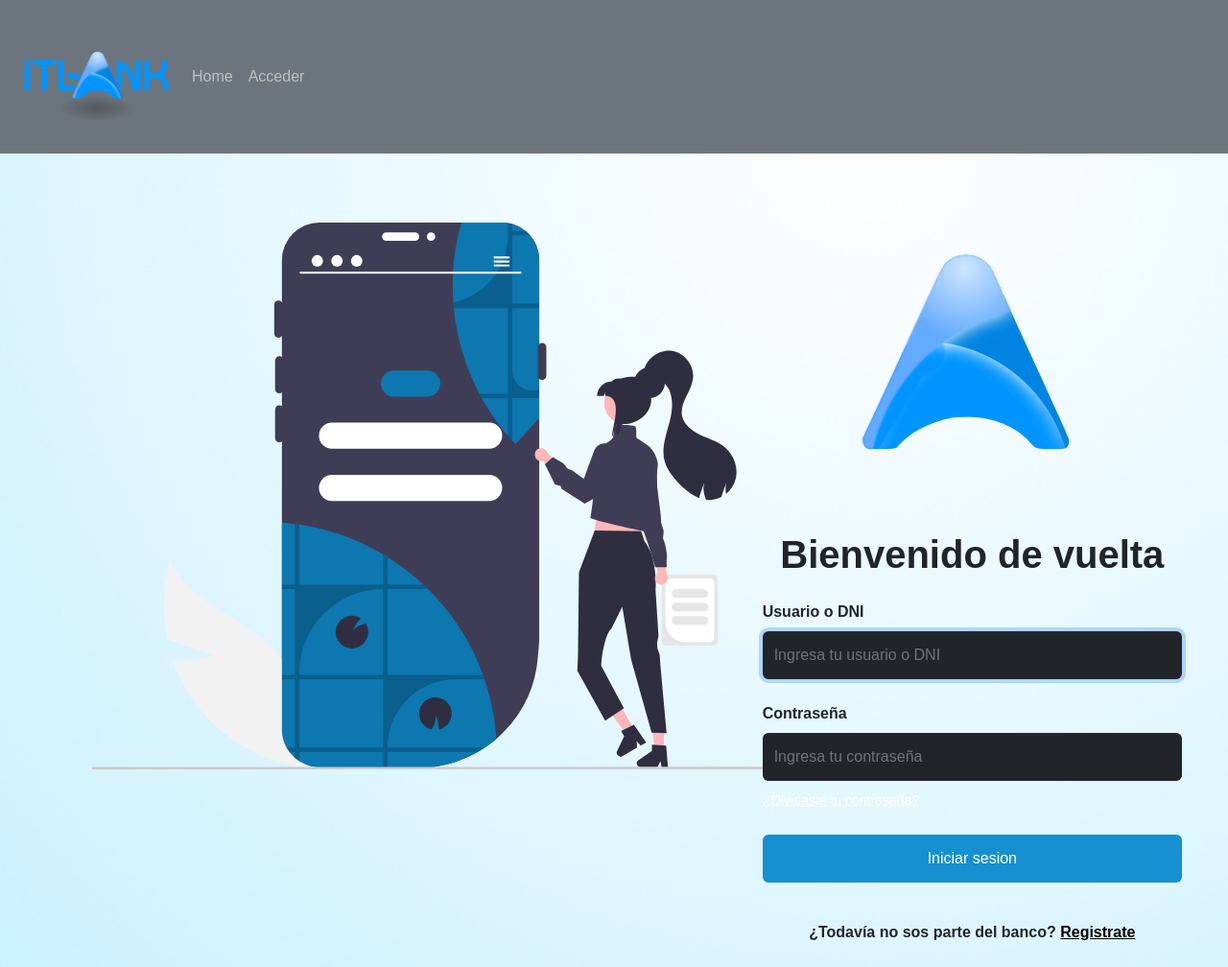
After one commit to ITBA-Comision-1-Grupo-7/Sprint-7, a Django app: template homebanking/templates/registration/login.html in a window 1280 px wide. The commit adds this page. Shown: the whole page at 96% size. Run offline with Django 4.2, Linux system fonts and the light colour scheme; the template is opened without the code that fills it, so the values that code supplies are empty.

Commit message:
login y registro FINISHED

```diff
--- a/homebanking/Cuentas/views.py
+++ b/homebanking/Cuentas/views.py
@@ -1,3 +1,3 @@
 from django.shortcuts import render
-
+from django.contrib.auth.decorators import login_required
 # Create your views here.
--- a/homebanking/homebanking/settings.py
+++ b/homebanking/homebanking/settings.py
@@ -11,6 +11,7 @@ https://docs.djangoproject.com/en/4.0/ref/settings/
 """
 
 from pathlib import Path
+import os
 
 # Build paths inside the project like this: BASE_DIR / 'subdir'.
 BASE_DIR = Path(__file__).resolve().parent.parent
@@ -61,7 +62,7 @@ ROOT_URLCONF = 'homebanking.urls'
 TEMPLATES = [
     {
         'BACKEND': 'django.template.backends.django.DjangoTemplates',
-        'DIRS': [],
+        'DIRS': [os.path.join(BASE_DIR, 'templates')],
         'APP_DIRS': True,
         'OPTIONS': {
             'context_processors': [
@@ -133,3 +134,6 @@ STATIC_URL = 'static/'
 # https://docs.djangoproject.com/en/4.0/ref/settings/#default-auto-field
 
 DEFAULT_AUTO_FIELD = 'django.db.models.BigAutoField'
+
+LOGIN_REDIRECT_URL = '/'
+LOGOUT_REDIRECT_URL = '/'
--- a/homebanking/homebanking/urls.py
+++ b/homebanking/homebanking/urls.py
@@ -20,11 +20,15 @@ from django.conf import settings
 from django.conf.urls.static import static
 from tarjetas import views as tarjetas_views
 from prestamos import views as prestamo_views
+from cuentas import views as cuentas_views
+from django.urls import include
 
 
 urlpatterns = [
     path('admin/', admin.site.urls),
     path('', login_views.login, name="login"),
     path('tarjetas/', tarjetas_views.Tarjeta, name="tarjetas"),
-    path('prestamos/', prestamo_views.prestamo, name="prestamos")
+    path('prestamos/', prestamo_views.prestamo, name="prestamos"),
+    path('accounts/',include('django.contrib.auth.urls')),
+    path('registro/',login_views.registro, name="registro"),
 ]
--- /dev/null
+++ b/homebanking/templates/registration/login.html
@@ -0,0 +1,89 @@
+{% extends 'utils/base.html' %}
+
+{% load static %}
+
+{% block styles %} <link rel="stylesheet" href="{% static 'login/css/styles.css' %}"> {% endblock %}
+{% block title %} Login {% endblock %}
+
+
+{% block content %}
+
+<section>
+
+  <div class="row g-0">
+    <div class="col-lg-7">
+      {% load static %}
+    <img src="{% static 'login/img/loguito.svg' %}" class="d-block w-70 ms-5 ps-5 pt-5 my-4 " />
+    </div>
+    <div class="col-lg-5 d-flex flex-column align-items-end min-vh-100  pt-5">
+      <div class="d-block mx-auto mt-4">
+        {% load static %}
+        <img src="{% static 'login/img/ty.jpg' %}" class="img-fluid "/>
+      </div>
+      <div class="px-lg-5 py-lg-4 p-4  w-100 align-self-center">
+        <h1 class="fw-bold mb-4 d-flex justify-content-center">Bienvenido de vuelta</h1>
+        <form action="" method="post">{% csrf_token %}
+          {% if form.non_field_errors %}
+          <p style="color:red">Usuario o contraseña incorrectos, prueba de nuevo.</p>
+          {% endif %}
+          <div class="mb-4">
+            <label for="exampleInputEmail1" class="form-label fw-bold"
+              >Usuario o DNI</label
+            >
+            <input
+              type="text"
+              name="username"
+              autofocus maxlength="254" required
+              id="id_username"
+              class="form-control bg-dark border-0"
+              placeholder="Ingresa tu usuario o DNI"
+              aria-describedby="emailHelp"
+            />
+          </div>
+          <div class="mb-4">
+            <label for="exampleInputPassword1" class="form-label fw-bold"
+              >Contraseña</label
+            >
+            <input
+              type="password"
+              name="password" required
+              id="id_password"
+              class="form-control bg-dark border-0 mb-2"
+              placeholder="Ingresa tu contraseña"
+
+            />
+
+            <a href="{% url 'password_reset' %}" class="form-text text-white">
+              ¿Olvidaste tu contraseña?
+            </a>
+          </div>
+
+          <button type="submit" class="btn btn-info w-100 border-0 text-white">
+            Iniciar sesion
+          </button>
+        </form>
+      </div>
+      <div class="text-center px-lg-5 pt-lg-3 pb-lg-4 p-4  w-100 " >
+
+        <p class="d-inline-block mb-0 fw-bold">¿Todavía no sos parte del banco?</p> <a href="{% url 'registro' %}" class="text-black fw-bold" > Registrate</a>
+    </div>
+    </div>
+
+  </div>
+</section>
+
+<script
+  src="https://cdn.jsdelivr.net/npm/bootstrap@5.2.0/dist/js/bootstrap.bundle.min.js"
+  integrity="sha384-A3rJD856KowSb7dwlZdYEkO39Gagi7vIsF0jrRAoQmDKKtQBHUuLZ9AsSv4jD4Xa"
+  crossorigin="anonymous"
+></script>
+
+<style>
+  body {
+    background-image: url('../../static/login/img/fondo.jpg');
+    background-size: cover;
+  }
+</style>
+
+
+{% endblock %}
--- /dev/null
+++ b/homebanking/templates/registration/logout.html
@@ -0,0 +1,5 @@
+{% extends 'app_prueba/base.html' %}
+{% block content %}
+<p>Has salido de la sesión!</p>
+<a href="{% url 'login'%}">Hace click aca para iniciar sesión otra vez</a>
+{% endblock %}
--- /dev/null
+++ b/homebanking/templates/registration/password_reset_complete.html
@@ -0,0 +1,5 @@
+{% extends 'utils/base.html' %}
+{% block content %}
+<h1>La contraseña ha sido cambiada con éxito!</h1>
+<p><a href="{% url 'login' %}">Desea iniciar sesión nuevamente?</a></p>
+{% endblock %}
--- /dev/null
+++ b/homebanking/templates/registration/password_reset_done.html
@@ -0,0 +1,5 @@
+{% extends 'utils/base.html' %}
+{% block content %}
+<p>Hemos enviado un correo electrónico con las instrucciones para configurar una
+nueva contraseña. Si no llega en algunos minutos, por favor revisa la carpeta SPAM</p>
+{% endblock %}
--- /dev/null
+++ b/homebanking/templates/registration/password_reset_email.html
@@ -0,0 +1,2 @@
+Hemos recibido una solicitud de reinicio de contraseña para el correo {{ email }}.
+Sigue el siguiente link: {{ protocol}}://{{ domain }}{% url 'password_reset_confirm' uidb64=uid token=token %}
--- a/homebanking/utils/templates/utils/base.html
+++ b/homebanking/utils/templates/utils/base.html
@@ -38,21 +38,21 @@
         <ul class="navbar-nav">
           <li class="nav-item">
             <a class="nav-link" href="#"
-              >Login </a
+              >Home</a
             >
           </li>
           <li class="nav-item">
-            <a class="nav-link" href="#">Prestamos</a>
-          </li>
-          <!-- {% if not request.user.is_authenticated %}
+            {% if not request.user.is_authenticated %}
           <li class="nav-item">
-            <a class="nav-link" href="{% url 'login' %}">Acceder</a>
+          <a class="nav-link" href="{% url 'login' %}">Acceder</a>
           </li>
           {% else %}
           <li class="nav-item">
-            <a class="nav-link" href="#">Salir</a>
+          <a class="nav-link" href="{% url 'logout' %}">Salir</a>
           </li>
-          {% endif %} -->
+{% endif %}
+          </li>
+
         </ul>
       </div>
     </nav>
```
Also changed, not shown: homebanking/Login/forms.py (+4 -3 lines), homebanking/Login/templates/login/registro.html (added, +34 -0 lines), homebanking/Login/views.py (+18 -12 lines), homebanking/templates/registration/password_reset_confirm.html (added, +32 -0 lines), homebanking/templates/registration/password_reset_form.html (added, +8 -0 lines), homebanking/db.sqlite3.
